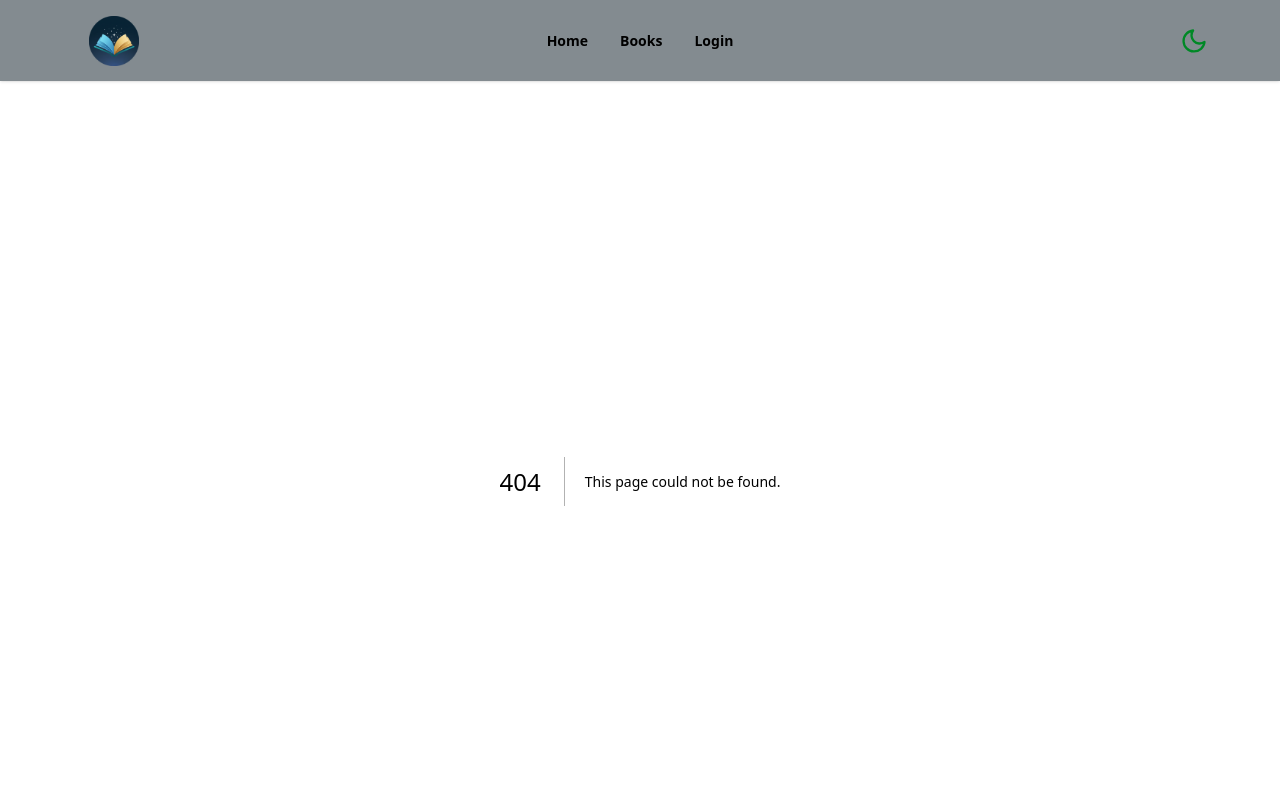
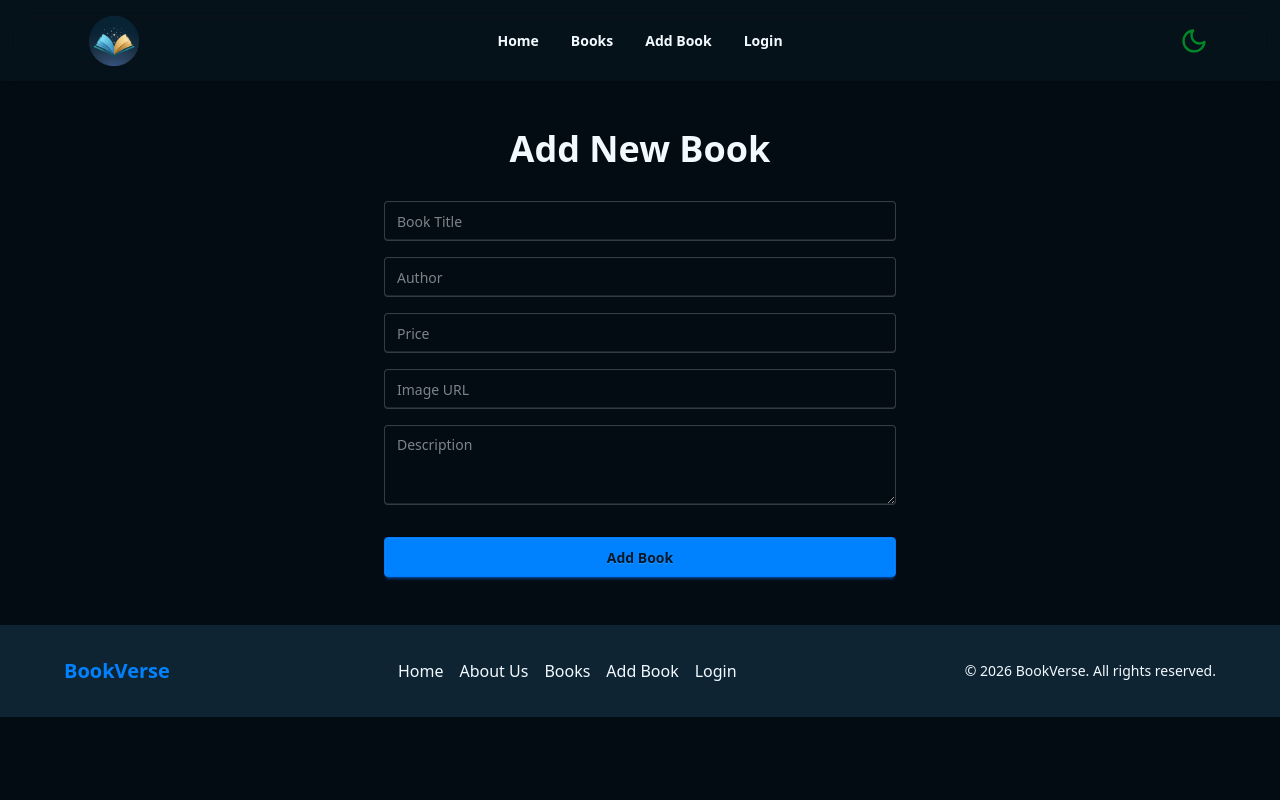
Before and after one commit to Abdurrobr34l/book-verse, a Next.js app: page /add-book in a window 1280 px wide. Before the commit this address had no page. Shown: the top 800 px of the page. Built offline with nearby package versions, Linux system fonts and the light colour scheme; sample sign-in values are in the browser's storage.

Commit message:
Added add book page and form

```diff
--- /dev/null
+++ b/src/app/add-book/page.jsx
@@ -0,0 +1,117 @@
+"use client";
+
+import { useState, useEffect } from "react";
+import { useRouter } from "next/navigation";
+import Container from "@/Utilities/Container";
+import toast, { Toaster } from "react-hot-toast";
+
+export default function AddBookPage() {
+  const router = useRouter();
+  const [loading, setLoading] = useState(true);
+  const [user, setUser] = useState(null);
+
+  // Book state (no id yet)
+  const [book, setBook] = useState({
+    title: "",
+    author: "",
+    price: "",
+    image: "",
+    description: "",
+  });
+
+  // Check authentication on mount
+  useEffect(() => {
+    const loggedUser = localStorage.getItem("user");
+    if (!loggedUser) {
+      toast.error("You must be logged in to add a book!");
+      router.push("/login");
+    } else {
+      setUser(JSON.parse(loggedUser));
+      setLoading(false);
+    }
+  }, [router]);
+
+  if (loading) {
+    return (
+      <Container className="py-20 text-center">
+        <p className="text-xl">Checking authentication...</p>
+      </Container>
+    );
+  }
+
+  const handleSubmit = (e) => {
+    e.preventDefault();
+
+    // Generate ID only at submit time (pure)
+    const newBook = {
+      ...book,
+      id: Date.now(),
+    };
+
+    // Mock adding book (you can later push to JSON/Express API)
+    console.log("New Book:", newBook);
+
+    toast.success("Book added successfully!");
+
+    // Redirect to items list page after 1 sec
+    setTimeout(() => {
+      router.push("/all-books");
+    }, 1000);
+  };
+
+  return (
+    <Container className="py-12">
+      <Toaster position="top-right" />
+      <h1 className="text-4xl font-bold mb-8 text-center">Add New Book</h1>
+
+      <form
+        onSubmit={handleSubmit}
+        className="flex flex-col gap-4 max-w-lg mx-auto"
+      >
+        <input
+          type="text"
+          placeholder="Book Title"
+          value={book.title}
+          onChange={(e) => setBook({ ...book, title: e.target.value })}
+          className="input input-bordered w-full"
+          required
+        />
+        <input
+          type="text"
+          placeholder="Author"
+          value={book.author}
+          onChange={(e) => setBook({ ...book, author: e.target.value })}
+          className="input input-bordered w-full"
+          required
+        />
+        <input
+          type="number"
+          placeholder="Price"
+          value={book.price}
+          onChange={(e) => setBook({ ...book, price: e.target.value })}
+          className="input input-bordered w-full"
+          required
+        />
+        <input
+          type="text"
+          placeholder="Image URL"
+          value={book.image}
+          onChange={(e) => setBook({ ...book, image: e.target.value })}
+          className="input input-bordered w-full"
+          required
+        />
+        <textarea
+          placeholder="Description"
+          value={book.description}
+          onChange={(e) => setBook({ ...book, description: e.target.value })}
+          className="textarea textarea-bordered w-full"
+          required
+        />
+
+        <button type="submit" className="btn btn-primary mt-4">
+          Add Book
+        </button>
+      </form>
+    </Container>
+  );
+}
--- a/src/app/layout.js
+++ b/src/app/layout.js
@@ -3,7 +3,7 @@ import "./globals.css";
 import Navbar from "@/components/Navbar";
 // import Container from "@/Utilities/Container";
 import Footer from "@/components/Footer";
-import { Toaster } from "react-hot-toast";
+// import { Toaster } from "react-hot-toast";
 
 const geistSans = Geist({
   variable: "--font-geist-sans",
@@ -28,7 +28,7 @@ export default function RootLayout({ children }) {
 
         {/* <Container className="min-h-[calc(100vh-148px)]"> */}
         {children}
-        <Toaster position="top-center" />
+        {/* <Toaster position="top-right" /> */}
         {/* </Container> */}
 
         <Footer />
--- a/src/components/Footer.jsx
+++ b/src/components/Footer.jsx
@@ -16,6 +16,7 @@ export default function Footer() {
           <Link href="/" className="font-medium hover:text-accent">Home</Link>
           <Link href="/" className="font-medium hover:text-accent">About Us</Link>
           <Link href="/all-books" className="font-medium hover:text-accent">Books</Link>
+          <Link href="/add-book" className="font-medium hover:text-accent">Add Book</Link>
           <Link href="/login" className="font-medium hover:text-accent">Login</Link>
         </div>
 
--- a/src/components/Navbar.jsx
+++ b/src/components/Navbar.jsx
@@ -48,6 +48,7 @@ export default function Navbar() {
               >
                 <li><Link className="font-semibold hover:text-accent hover:bg-transparent" href="/">Home</Link></li>
                 <li><Link className="font-semibold hover:text-accent hover:bg-transparent" href="/all-books">Books</Link></li>
+                <li><Link className="font-semibold hover:text-accent hover:bg-transparent" href="/add-book">Add Book</Link></li>
                 <li><Link className="font-semibold hover:text-accent hover:bg-transparent" href="/login">Login</Link></li>
               </ul>
             </div>
@@ -69,6 +70,7 @@ export default function Navbar() {
             <ul className="menu menu-horizontal px-1 gap-2">
               <li><Link className="font-semibold hover:text-accent hover:bg-transparent" href="/">Home</Link></li>
               <li><Link className="font-semibold hover:text-accent hover:bg-transparent" href="/all-books">Books</Link></li>
+              <li><Link className="font-semibold hover:text-accent hover:bg-transparent" href="/add-book">Add Book</Link></li>
               <li><Link className="font-semibold hover:text-accent hover:bg-transparent" href="/login">Login</Link></li>
             </ul>
           </div>
```
